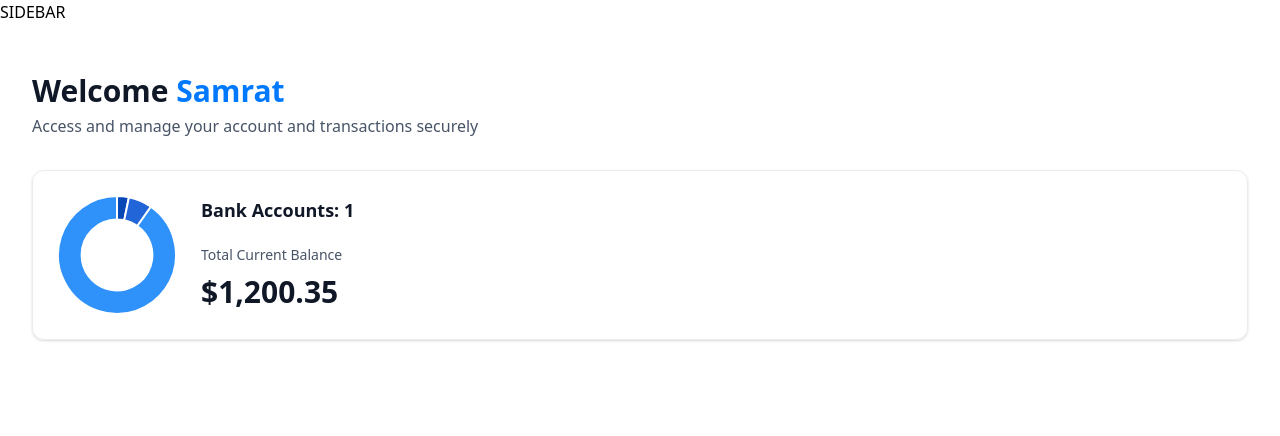
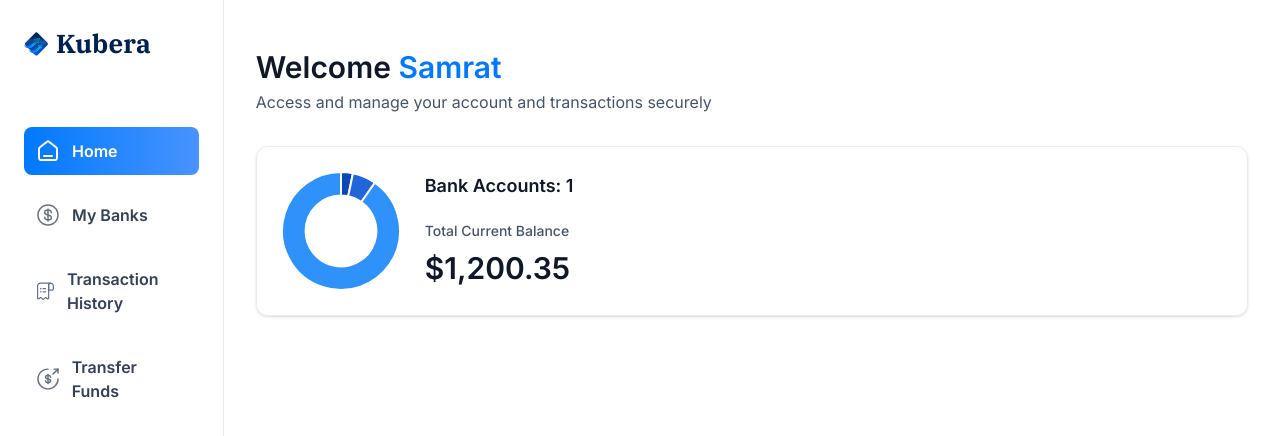
Before and after one commit to samratjha96/Kubera, a Next.js app: page / in a window 1280 px wide. Shown: the top 436 px of the page. Built offline with nearby package versions, Linux system fonts and the light colour scheme.

Commit message:
feat: Finish sidebar nav. Get started on mobile nav

```diff
--- a/app/(root)/layout.tsx
+++ b/app/(root)/layout.tsx
@@ -1,15 +1,33 @@
+import MobileNav from "@/components/MobileNav";
+import Sidebar from "@/components/Sidebar";
 import type { Metadata } from "next";
 import { Inter, IBM_Plex_Serif } from "next/font/google";
+import Image from "next/image";
 
 export default function RootLayout({
   children,
 }: Readonly<{
   children: React.ReactNode;
 }>) {
+  const loggedIn = {
+    firstName: "Samrat",
+    lastName: "Jha"
+  }
+
   return (
     <main>
-        SIDEBAR
-        {children}
+        <main className="flex h-screen w-full font-inter">
+          <Sidebar user={loggedIn}/>
+          <div className="flex size-full flex-col">
+            <div className="root-layout">
+              <Image src="/icons/logo.svg" width={30} height={30} alt="menu icon" />
+              <div>
+                <MobileNav user={loggedIn} />
+              </div>
+            </div>
+            {children}
+          </div>
+        </main>
     </main>
   );
 }
--- /dev/null
+++ b/components/MobileNav.tsx
@@ -0,0 +1,9 @@
+import React from 'react'
+
+const MobileNav = ({ user }: MobileNavProps) => {
+  return (
+    <div>MobileNav</div>
+  )
+}
+
+export default MobileNav
--- /dev/null
+++ b/components/Sidebar.tsx
@@ -0,0 +1,49 @@
+'use client'
+
+import { sidebarLinks } from '@/constants'
+import { cn } from '@/lib/utils'
+import Image from 'next/image'
+import Link from 'next/link'
+import { usePathname } from 'next/navigation'
+import React from 'react'
+
+const Sidebar = ( { user }: SiderbarProps) => {
+  const pathname = usePathname()
+
+  return (
+    <section className='sidebar'>
+      <nav className='flex flex-col gap-4'>
+        <Link href="/" className='mb-12 cursor-pointer flex items-center gap-2'>
+        <Image src="/icons/logo.svg"
+          height={34}
+          alt='Kubera Logo'
+          width={34}
+          className='size-[24px] max-xl:size-14' />
+          <h1 className='sidebar-logo'>
+            Kubera
+          </h1>
+          </Link>
+
+          {sidebarLinks.map((item) => {
+            const isActive = pathname === item.route || pathname.startsWith(`${item.route}/`)
+            return (
+              <Link href={item.route} key={item.label} className={cn('sidebar-link', {
+                'bg-bank-gradient': isActive
+              })}>
+                <div className='relative size-6'>
+                  <Image src={item.imgURL} alt={item.label} fill className={cn({
+                    'brightness-[3] invert-0': isActive
+                  })}/>
+                </div>
+                <p className={cn('sidebar-label', {
+                  '!text-white': isActive
+                })}>{item.label}</p>
+              </Link>
+            )
+          })}
+      </nav>
+    </section>
+  )
+}
+
+export default Sidebar
```
Also changed, not shown: app/(root)/page.tsx (line endings or trailing spaces).
